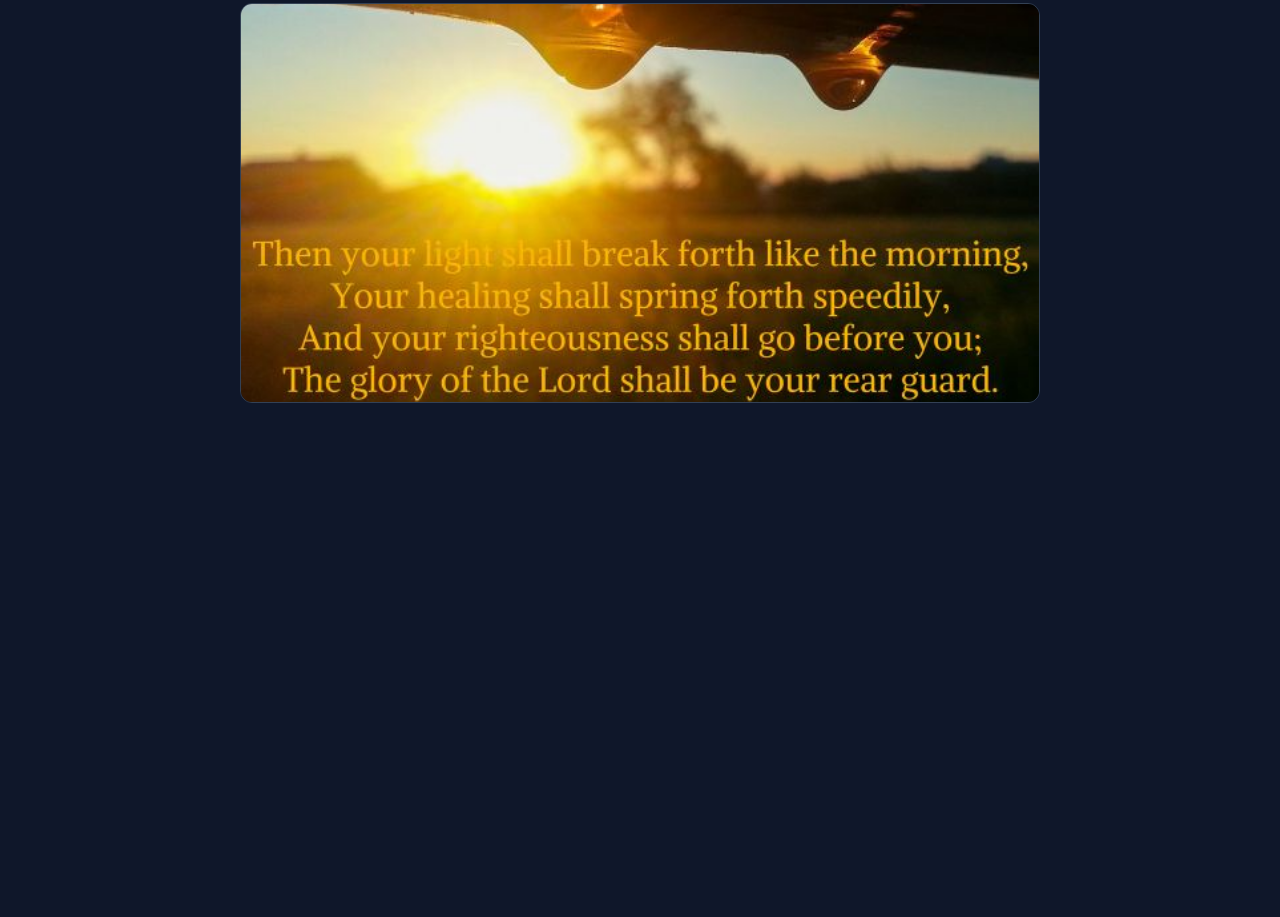
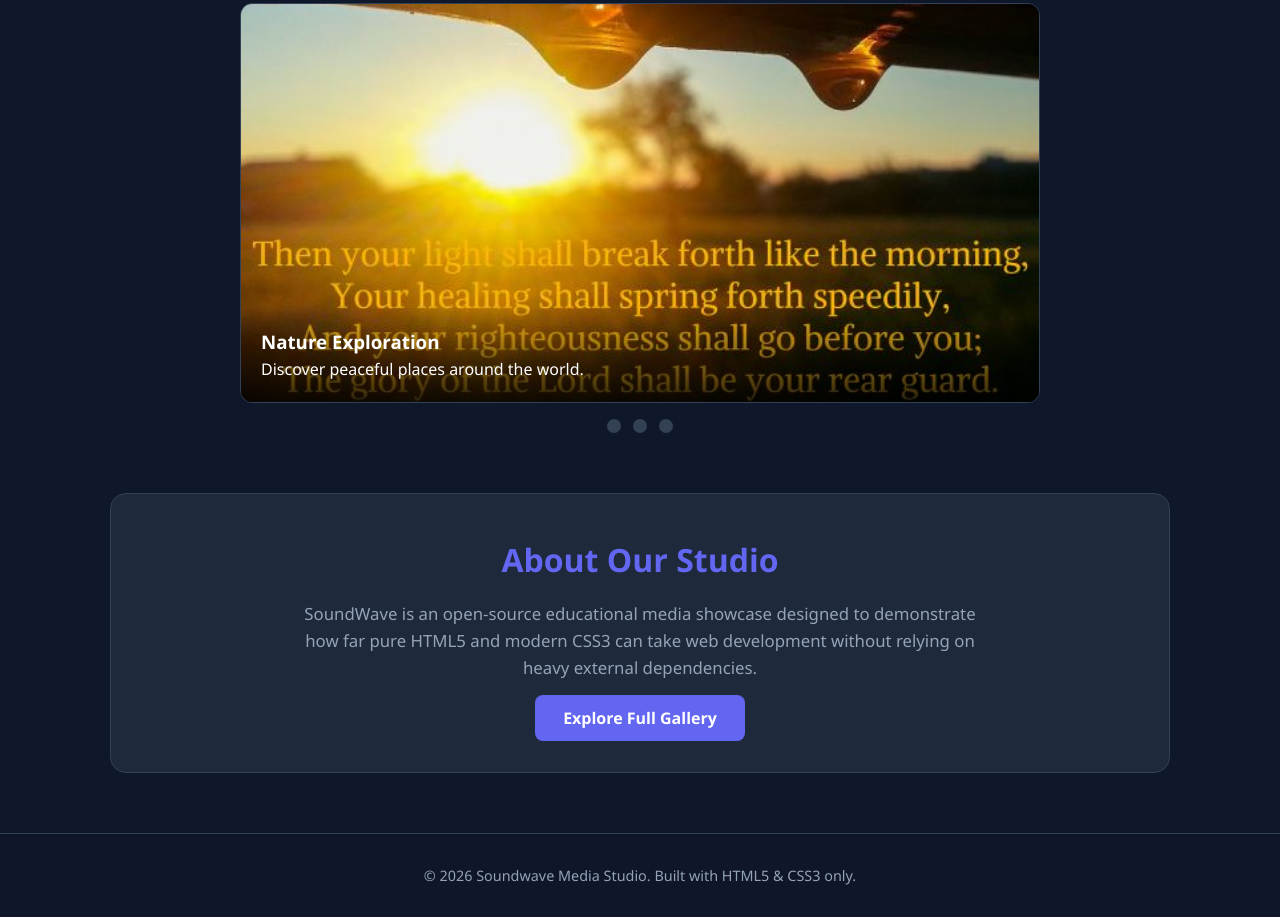
Before and after one commit to Ebikemeese/Soundwave, a plain HTML site: page index.html in a window 1280 px wide. Shown: the part 555-1472 px from the top of the page. Before the commit the page ends 1078 px from the top, so only its background shows below. Drawn offline with Linux system fonts and the light colour scheme.

Commit message:
Add about section and footer

```diff
--- a/css/main.css
+++ b/css/main.css
@@ -166,3 +166,78 @@ main {
   height: 100%;
   object-fit: cover;
 }
+
+.slider-caption {
+  position: absolute;
+  bottom: 0;
+  width: 100%;
+  padding: 20px;
+  background: linear-gradient(transparent, rgba(0, 0, 0, 0.8));
+  color: white;
+}
+
+.slider-nav {
+  display: flex;
+  justify-content: center;
+  gap: 12px;
+  margin-top: 16px;
+}
+
+.slider-nav a {
+  width: 14px;
+  height: 14px;
+  border-radius: 50%;
+  background-color: var(--border);
+  text-decoration: none;
+  transition: background-color 0.3s ease;
+}
+
+.slider-nav a:hover {
+  background-color: var(--primary);
+}
+
+#slide-1:target ~ .slider-container .slides {
+  transform: translateX(0%);
+}
+
+#slide-2:target ~ .slider-container .slides {
+  transform: translateX(-33.333%);
+}
+
+#slide-3:target ~ .slider-container .slides {
+  transform: translateX(-66.666%);
+}
+
+/* About Section */
+
+.about-section {
+  scroll-margin-top: calc(var(--header-height) + 20px);
+  background-color: var(--bg-card);
+  border: 1px solid var(--border);
+  border-radius: 16px;
+  padding: 40px;
+  margin-top: 40px;
+  text-align: center;
+}
+
+.about-section h2 {
+  font-size: 2rem;
+  margin-bottom: 16px;
+  color: var(--primary);
+}
+
+.about-section p {
+  color: var(--text-muted);
+  max-width: 700px;
+  margin: 0 auto 24px auto;
+  font-size: 1.05rem;
+}
+
+footer {
+  background-color: rgba(15, 23, 42, 0.95);
+  border-top: 1px solid var(--border);
+  padding: 30px 5%;
+  text-align: center;
+  color: var(--text-muted);
+  font-size: 0.9rem;
+}
--- a/index.html
+++ b/index.html
@@ -14,7 +14,7 @@
       <nav>
         <ul>
           <li><a href="/index.html" class="active">Home</a></li>
-          <li><a href="">About Us</a></li>
+          <li><a href="#about-us">About Us</a></li>
           <li><a href="">Gallery</a></li>
           <li><a href="">Audio & Video</a></li>
         </ul>
@@ -44,7 +44,7 @@
           <div class="slides">
             <div class="slide">
               <img src="/images/light.jpg" alt="light" />
-              <div class="slide-caption">
+              <div class="slider-caption">
                 <h3>Nature Exploration</h3>
                 <p>Discover peaceful places around the world.</p>
               </div>
@@ -74,6 +74,24 @@
           <a href="#slide-3"></a>
         </div>
       </div>
+
+      <!-- About Section -->
+      <div id="about-us" class="about-section">
+        <h2>About Our Studio</h2>
+        <p>
+          SoundWave is an open-source educational media showcase designed to
+          demonstrate how far pure HTML5 and modern CSS3 can take web
+          development without relying on heavy external dependencies.
+        </p>
+        <a href="" class="cta-btn">Explore Full Gallery</a>
+      </div>
     </main>
+
+    <!-- Footer Section -->
+    <footer>
+      <p>
+        &copy; 2026 Soundwave Media Studio. Built with HTML5 &amp; CSS3 only.
+      </p>
+    </footer>
   </body>
 </html>
```
